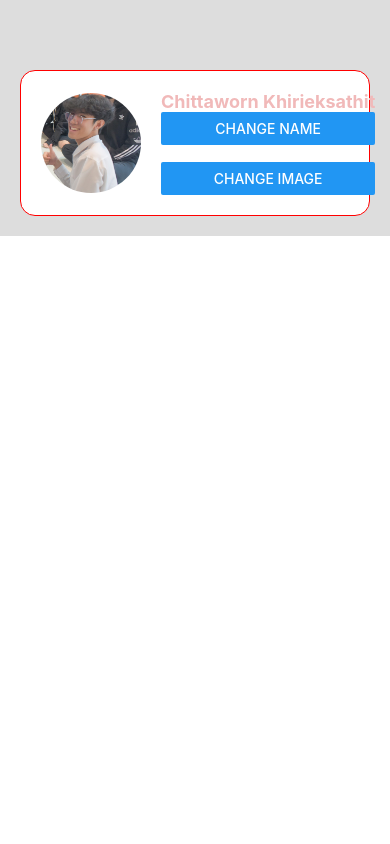
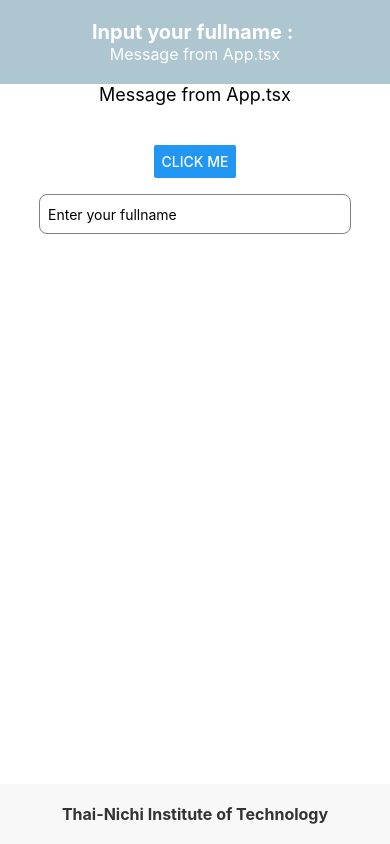
Before and after one commit to ChitawornR/ReactNative_MyFirstProject, a React Native app: screen / in a window 390 px wide. Built offline with nearby package versions, Linux system fonts and the light colour scheme.

Commit message:
Practice2_TextInput Component

```diff
--- a/App.tsx
+++ b/App.tsx
@@ -1,13 +1,47 @@
-import { View, Text } from 'react-native'
-import React from 'react'
-import ProfileScreen from './components/ProfileScreen'
+import { View, TextInput, StyleSheet, StatusBar } from "react-native";
+import React, { useState, useEffect } from "react";
+import AppHeader from "./components/AppHeader";
+import AppContent from "./components/AppContent";
+import AppFooter from "./components/AppFooter";
+import { stylesPractice } from "./styles/styles";
 
-const App = ():React.JSX.Element => {
+const App = (): React.JSX.Element => {
+  const [fullname, setFullname] = useState("");
+  const [message, setMassage] = useState("Message from App.tsx");
+  const [footerMessage, setFooterMessage] = useState(
+    "Thai-Nichi Institute of Technology"
+  );
+
+  useEffect(() => {
+    console.log("Component has mounted");
+  }, []);
+
+  useEffect(() => {
+    console.log(`Fullname has changed to : ${fullname}`);
+  }, [fullname]);
+
   return (
-    <View>
-      <ProfileScreen/>
+    <View style={styles.container}>
+      <AppHeader name={fullname} msg={message} />
+      <AppContent msg={message} name={fullname} />
+      <AppFooter title={footerMessage} />
+      <View style={stylesPractice.content}>
+      <TextInput
+        style={stylesPractice.input}
+        placeholder="Enter your fullname"
+        value={fullname}
+        onChangeText={setFullname}
+        />
+      </View>
     </View>
-  )
-}
+  );
+};
 
-export default App
+export default App;
+
+const styles = StyleSheet.create({
+  container: {
+    flex: 1,
+    // marginTop:StatusBar.currentHeight
+  },
+});
--- a/App1.tsx
+++ b/App1.tsx
@@ -9,7 +9,7 @@
     <View style={styles.container}>
       <AppHeader name="Chittaworn Khiri-eksathit" msg="Message from App.tsx"/>
       <AppContent msg="Message from App.tsx" name="Chittaworn Khiri-eksathit"/>
-      <AppFooter name="Thai-Nichi Institute of Technology"/>
+      <AppFooter title="Thai-Nichi Institute of Technology"/>
     </View>
   )
 }
--- a/components/AppContent.tsx
+++ b/components/AppContent.tsx
@@ -1,5 +1,6 @@
-import { StyleSheet, Text, View, Button, Alert } from "react-native";
-import React from "react";
+import { Text, View, Button, Alert } from "react-native";
+import React, { useState } from "react";
+import { stylesPractice } from "../styles/styles";
 
 type AppContentProps = {
   msg: string;
@@ -8,27 +9,22 @@
 
 const AppContent = ({ msg,name }: AppContentProps) => {
 
+  const [displayFullname,setDisplayFullname] = useState('')
+  const handleButtonClick = ()=>{
+    setDisplayFullname(name)
+    Alert.alert("Hello",`Input your fullname : ${name}`)
+  }
+
   return (
-    <View style={styles.content}>
-      <Text style={styles.text}>{msg}</Text>
+    <View style={stylesPractice.content}>
+      <Text style={stylesPractice.text}>{msg}</Text>
+      <Text style={stylesPractice.text}>{displayFullname}</Text>
       <Button
       title="Click Me"
-      onPress={()=>{Alert.alert('Hello',name)}}
+      onPress={handleButtonClick}
       />
     </View>
   );
 };
 
 export default AppContent;
-
-const styles = StyleSheet.create({
-  content: {
-    flex: 1,
-    alignItems: "center",
-    justifyContent: "center",
-  },
-  text: {
-    fontSize: 18,
-    marginBottom: 20,
-  },
-});
--- a/components/AppFooter.tsx
+++ b/components/AppFooter.tsx
@@ -1,34 +1,17 @@
-import { StyleSheet, Text, View } from "react-native";
+import { Text, View } from "react-native";
 import React from "react";
+import { stylesPractice } from "../styles/styles";
 
 type AppFooterProps = {
-  name:string;
+  title:string;
 }
 
-const AppFooter = ({name}:AppFooterProps) => {
+const AppFooter = ({title}:AppFooterProps) => {
   return (
-    <View style={styles.footer}>
-      <Text style={styles.footerText}>{name}</Text>
+    <View style={stylesPractice.footer}>
+      <Text style={stylesPractice.footerText}>{title}</Text>
     </View>
   );
 };
 
 export default AppFooter;
-
-const styles = StyleSheet.create({
-  footer: {
-    backgroundColor: "#f8f8f8",
-    padding: 20,
-    alignItems: "center",
-    justifyContent: "center",
-    position: "absolute",
-    left: 0,
-    right: 0,
-    bottom: 0,
-  },
-  footerText: {
-    fontSize: 16,
-    fontWeight: "bold",
-    color: "#333",
-  },
-});
--- a/components/AppHeader.tsx
+++ b/components/AppHeader.tsx
@@ -1,5 +1,6 @@
-import { StyleSheet, Text, View } from "react-native";
+import { Text, View } from "react-native";
 import React from "react";
+import { stylesPractice } from "../styles/styles";
 
 type AppHeaderProps = {
   name: string;
@@ -8,29 +9,11 @@
 
 const AppHeader = ({ name, msg }: AppHeaderProps) => {
   return (
-    <View style={styles.header}>
-      <Text style={styles.headerText}>{name}</Text>
-      <Text style={styles.subtitleText}>{msg}</Text>
+    <View style={stylesPractice.header}>
+      <Text style={stylesPractice.headerText}>Input your fullname : {name}</Text>
+      <Text style={stylesPractice.subtitleText}>{msg}</Text>
     </View>
   );
 };
 
 export default AppHeader;
-
-const styles = StyleSheet.create({
-  header: {
-    backgroundColor: "#AEC6CF",
-    padding: 20,
-    alignItems: "center",
-    justifyContent: "center",
-  },
-  headerText: {
-    fontSize: 20,
-    fontWeight: "bold",
-    color: "#fff",
-  },
-  subtitleText: {
-    fontSize: 16,
-    color: "#fff",
-  },
-});
--- a/styles/styles.ts
+++ b/styles/styles.ts
@@ -1,6 +1,6 @@
 import { StyleSheet } from "react-native";
 
-const styles =  StyleSheet.create({
+const styles = StyleSheet.create({
   container: {
     alignItems: "center",
     padding: 20,
@@ -31,35 +31,54 @@
   },
 });
 
-const styles2 =  StyleSheet.create({
-  container: {
+const stylesPractice = StyleSheet.create({
+  header: {
+    backgroundColor: "#AEC6CF",
+    padding: 20,
     alignItems: "center",
+    justifyContent: "center",
+  },
+  headerText: {
+    fontSize: 20,
+    fontWeight: "bold",
+    color: "#fff",
+  },
+  subtitleText: {
+    fontSize: 16,
+    color: "#fff",
+  },
+  content: {
+    alignItems: "center",
+    justifyContent: "center",
+  },
+  text: {
+    fontSize: 18,
+    marginBottom: 20,
+  },
+  footer: {
+    backgroundColor: "#f8f8f8",
     padding: 20,
-    backgroundColor: "#dddddd",
+    alignItems: "center",
+    justifyContent: "center",
+    position: "absolute",
+    left: 0,
+    right: 0,
+    bottom: 0,
   },
-  profileImage: {
-    borderRadius: 50,
-    width: 100,
-    height: 100,
-    marginRight: 20,
+  footerText: {
+    fontSize: 16,
+    fontWeight: "bold",
+    color: "#333",
   },
-  profileContainer: {
-    flexDirection: "row",
-    alignItems: "center",
-    width: "100%",
-    padding: 20,
-    borderRadius: 15,
-    backgroundColor: "white",
-    elevation: 5,
-    marginTop: 50,
+  input: {
+    height: 40,
+    borderColor: "gray",
     borderWidth: 1,
-    borderColor: "red",
-  },
-  profileName: {
-    fontWeight: "bold",
-    color: "#f1b9b9",
-    fontSize: 18,
+    marginTop: 16,
+    paddingHorizontal: 8,
+    width: "80%",
+    borderRadius: 8,
   },
 });
 
-export  {styles,styles2};
+export { styles, stylesPractice };
```
Also changed, not shown: App2.tsx (added, +16 -0 lines), components/UseEffectExample.tsx (added, +31 -0 lines).
